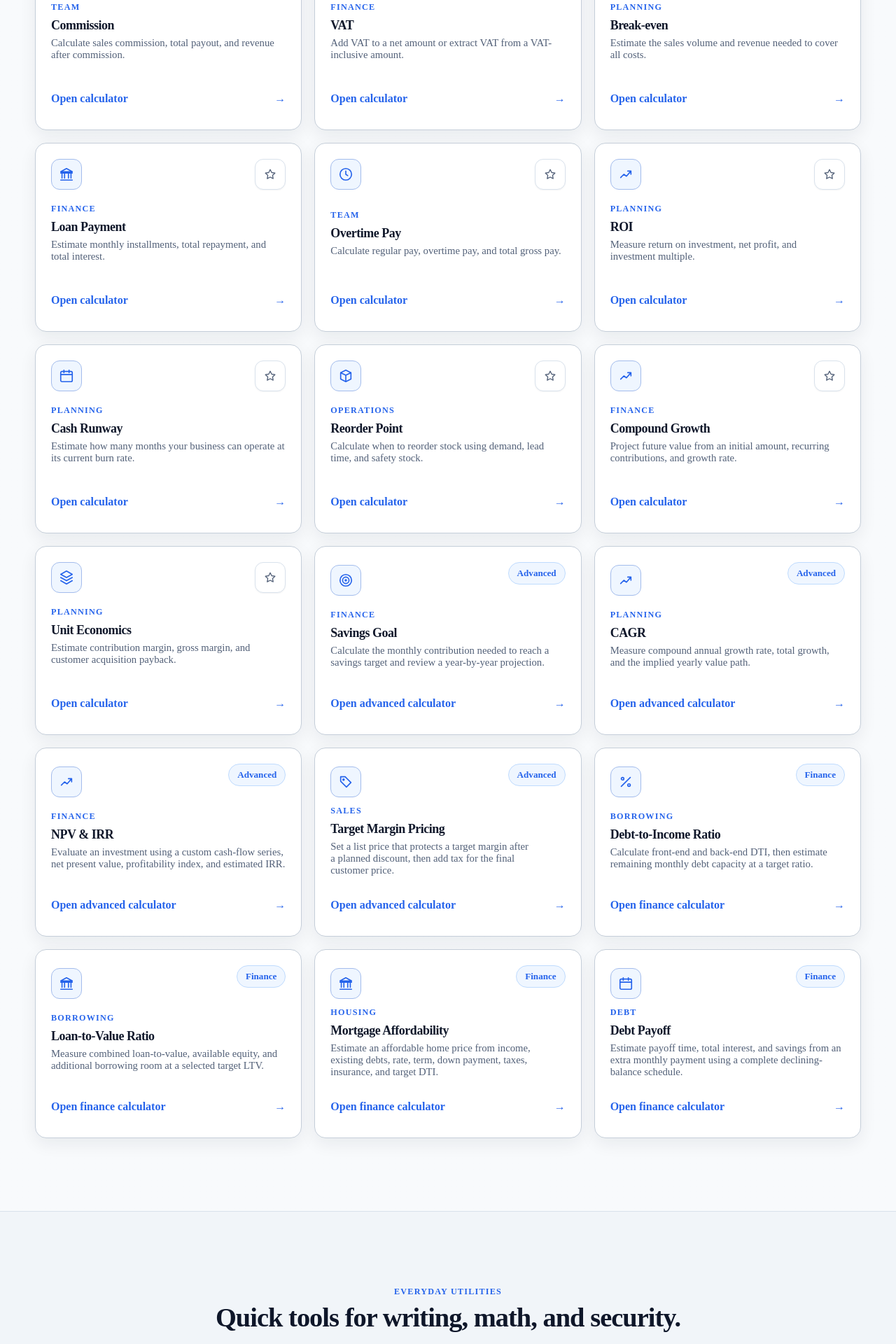
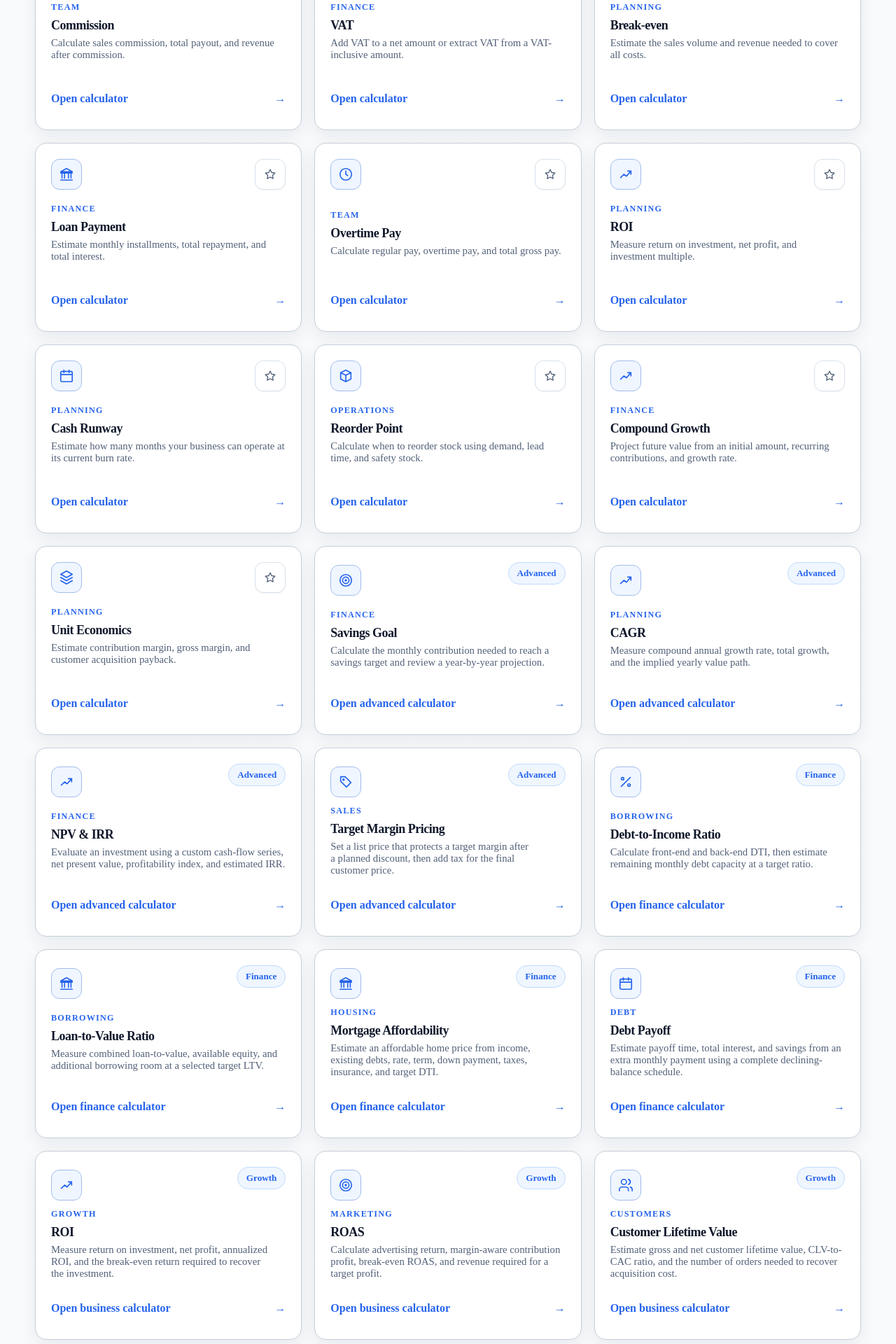
Before and after one commit to rahmatullahboss/ozzyl-tools, a Flask app: page / in a window 1280 px wide. Shown: the part 1680-3600 px from the top of the page at 70% size. Run offline with Flask 3, Linux system fonts and the light colour scheme.

Commit message:
feat: integrate growth and PDF markup tools

```diff
--- a/app/__init__.py
+++ b/app/__init__.py
@@ -33,8 +33,10 @@ def create_app(config_name: str | None = None, test_config: dict | None = None)
     from . import models  # noqa: F401
     from .advanced_tools import bp as advanced_tools_bp
     from .finance_tools import bp as finance_tools_bp
+    from .growth_tools import bp as growth_tools_bp
     from .pdf_convert import bp as pdf_convert_bp
     from .pdf_lab import bp as pdf_lab_bp
+    from .pdf_markup import bp as pdf_markup_bp
     from .pdf_tools import bp as pdf_tools_bp
     from .routes import bp
     from .utility_tools import bp as utility_tools_bp
@@ -44,9 +46,11 @@ def create_app(config_name: str | None = None, test_config: dict | None = None)
     app.register_blueprint(utility_tools_bp)
     app.register_blueprint(advanced_tools_bp)
     app.register_blueprint(finance_tools_bp)
+    app.register_blueprint(growth_tools_bp)
     app.register_blueprint(pdf_tools_bp)
     app.register_blueprint(pdf_lab_bp)
     app.register_blueprint(pdf_convert_bp)
+    app.register_blueprint(pdf_markup_bp)
     app.register_blueprint(bp)
     register_request_hooks(app)
     register_error_handlers(app)
--- a/app/routes.py
+++ b/app/routes.py
@@ -19,8 +19,10 @@ from .advanced_tools import ADVANCED_CALCULATOR_TOOLS
 from .catalog import CATEGORIES, DOCUMENT_TYPES, TOOLS, TOOLS_BY_SLUG
 from .extensions import db
 from .finance_tools import FINANCE_TOOLS
+from .growth_tools import GROWTH_TOOLS
 from .pdf_convert import PDF_CONVERT_TOOLS
 from .pdf_lab import PDF_LAB_TOOLS
+from .pdf_markup import PDF_MARKUP_TOOLS
 from .pdf_tools import PDF_TOOLS
 from .utility_tools import UTILITY_TOOLS
 
@@ -161,10 +163,12 @@ def sitemap():
     urls.extend(url_for("main.calculator", slug=tool["slug"], _external=True) for tool in TOOLS)
     urls.extend(url_for(tool["endpoint"], _external=True) for tool in ADVANCED_CALCULATOR_TOOLS)
     urls.extend(url_for(tool["endpoint"], _external=True) for tool in FINANCE_TOOLS)
+    urls.extend(url_for(tool["endpoint"], _external=True) for tool in GROWTH_TOOLS)
     urls.extend(url_for(tool["endpoint"], _external=True) for tool in UTILITY_TOOLS)
     urls.extend(url_for(tool["endpoint"], _external=True) for tool in PDF_TOOLS)
     urls.extend(url_for(tool["endpoint"], _external=True) for tool in PDF_LAB_TOOLS)
     urls.extend(url_for(tool["endpoint"], _external=True) for tool in PDF_CONVERT_TOOLS)
+    urls.extend(url_for(tool["endpoint"], _external=True) for tool in PDF_MARKUP_TOOLS)
     urls.append(url_for("word_tools.word_unscrambler", _external=True))
     urls.extend(
         url_for("main.document_generator", document_type=kind, _external=True)
--- a/app/templates/home.html
+++ b/app/templates/home.html
@@ -63,7 +63,7 @@
   <div class="container">
     <div class="quick-search-card">
       <div><span class="eyebrow">Find a calculator</span><h2 id="quick-start-title">What do you need to calculate?</h2></div>
-      <label class="search-field"><span class="sr-only">Search business calculators</span>{{ icon('search', 20) }}<input type="search" placeholder="Search DTI, mortgage, margin, savings…" autocomplete="off" data-tool-search><kbd>/</kbd></label>
+      <label class="search-field"><span class="sr-only">Search business calculators</span>{{ icon('search', 20) }}<input type="search" placeholder="Search ROI, ROAS, DTI, margin, savings…" autocomplete="off" data-tool-search><kbd>/</kbd></label>
       <div class="search-results" data-search-results hidden></div>
     </div>
   </div>
@@ -86,6 +86,9 @@
       {% for tool in finance_tools %}
       <article class="tool-card" data-tool-card data-name="{{ tool.name|lower }}" data-category="{{ tool.category|lower }}"><div class="tool-card-head"><span class="icon-tile">{{ icon(tool.icon, 22) }}</span><span class="pill">Finance</span></div><div><span class="eyebrow">{{ tool.category }}</span><h3><a href="{{ url_for(tool.endpoint) }}">{{ tool.short_name }}</a></h3><p>{{ tool.summary }}</p></div><a class="card-link" href="{{ url_for(tool.endpoint) }}">Open finance calculator <span aria-hidden="true">→</span></a></article>
       {% endfor %}
+      {% for tool in growth_tools %}
+      <article class="tool-card" data-tool-card data-name="{{ tool.name|lower }}" data-category="{{ tool.category|lower }}"><div class="tool-card-head"><span class="icon-tile">{{ icon(tool.icon, 22) }}</span><span class="pill">Growth</span></div><div><span class="eyebrow">{{ tool.category }}</span><h3><a href="{{ url_for(tool.endpoint) }}">{{ tool.short_name }}</a></h3><p>{{ tool.summary }}</p></div><a class="card-link" href="{{ url_for(tool.endpoint) }}">Open business calculator <span aria-hidden="true">→</span></a></article>
+      {% endfor %}
     </div>
     <p class="empty-state" data-tool-empty hidden>No matching tools. Try a broader search.</p>
   </div>
@@ -103,11 +106,12 @@
 
 <section class="section" id="pdf-tools" aria-labelledby="pdf-tools-title">
   <div class="container">
-    <div class="section-heading centered-heading"><span class="eyebrow">Private PDF tools</span><h2 id="pdf-tools-title">Organize, convert, inspect, and improve PDFs locally.</h2><p>Merge, crop, resize, flatten forms, render pages as images, and extract selectable text directly in your browser.</p></div>
+    <div class="section-heading centered-heading"><span class="eyebrow">Private PDF tools</span><h2 id="pdf-tools-title">Organize, convert, inspect, and improve PDFs locally.</h2><p>Merge, crop, resize, sign, stamp, compare, render pages, and extract selectable text directly in your browser.</p></div>
     <div class="tool-grid">
       {% for tool in pdf_tools %}<article class="tool-card"><div class="tool-card-head"><span class="icon-tile">{{ icon(tool.icon, 22) }}</span></div><div><span class="eyebrow">PDF</span><h3><a href="{{ url_for(tool.endpoint) }}">{{ tool.short_name }}</a></h3><p>{{ tool.summary }}</p></div><a class="card-link" href="{{ url_for(tool.endpoint) }}">Open PDF tool <span aria-hidden="true">→</span></a></article>{% endfor %}
       {% for tool in pdf_lab_tools %}<article class="tool-card"><div class="tool-card-head"><span class="icon-tile">{{ icon(tool.icon, 22) }}</span><span class="pill">PDF Lab</span></div><div><span class="eyebrow">Advanced PDF</span><h3><a href="{{ url_for(tool.endpoint) }}">{{ tool.short_name }}</a></h3><p>{{ tool.summary }}</p></div><a class="card-link" href="{{ url_for(tool.endpoint) }}">Open PDF Lab <span aria-hidden="true">→</span></a></article>{% endfor %}
       {% for tool in pdf_convert_tools %}<article class="tool-card"><div class="tool-card-head"><span class="icon-tile">{{ icon(tool.icon, 22) }}</span><span class="pill">Convert</span></div><div><span class="eyebrow">PDF conversion</span><h3><a href="{{ url_for(tool.endpoint) }}">{{ tool.short_name }}</a></h3><p>{{ tool.summary }}</p></div><a class="card-link" href="{{ url_for(tool.endpoint) }}">Open converter <span aria-hidden="true">→</span></a></article>{% endfor %}
+      {% for tool in pdf_markup_tools %}<article class="tool-card"><div class="tool-card-head"><span class="icon-tile">{{ icon(tool.icon, 22) }}</span><span class="pill">Markup</span></div><div><span class="eyebrow">PDF markup</span><h3><a href="{{ url_for(tool.endpoint) }}">{{ tool.short_name }}</a></h3><p>{{ tool.summary }}</p></div><a class="card-link" href="{{ url_for(tool.endpoint) }}">Open markup tool <span aria-hidden="true">→</span></a></article>{% endfor %}
     </div>
   </div>
 </section>
```
